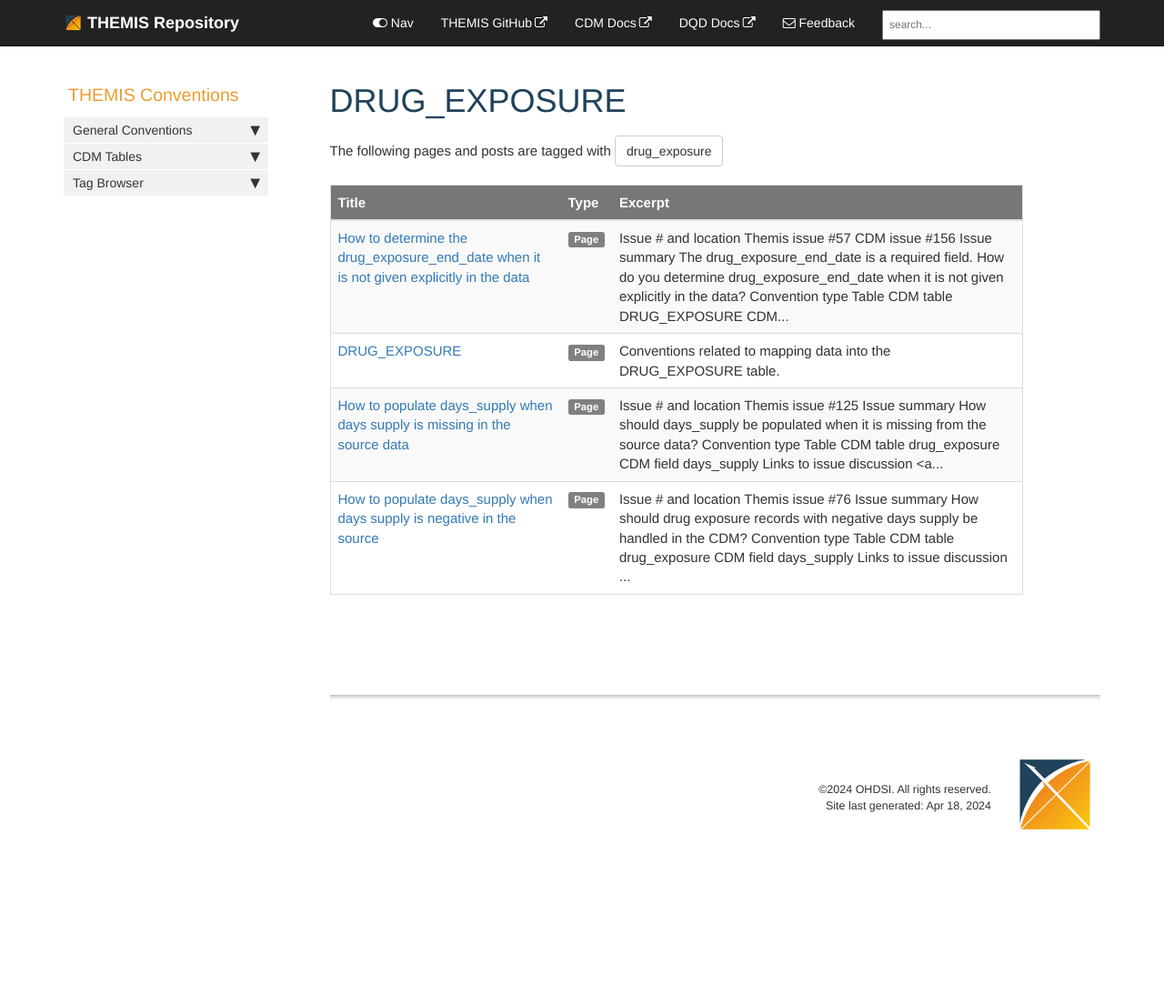
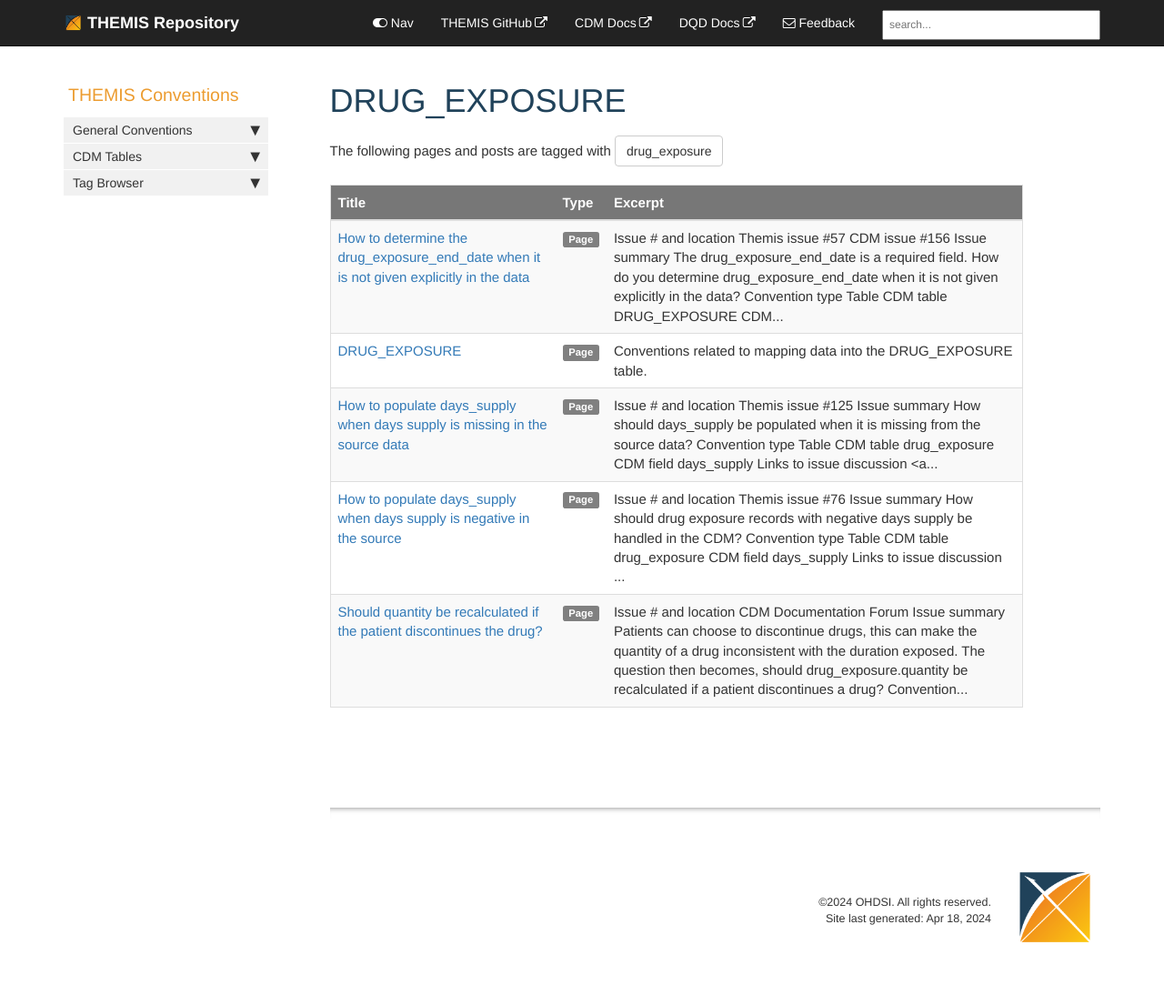
Before and after one commit to OHDSI/Themis, a Jekyll site: the page built from docs/pages/tags/tag_drug_exposure.md, in a window 1280 px wide. Shown: the whole page at 91% size. Built offline with Jekyll 4.4.1, drawn with Linux system fonts in a browser that asks for light colours; comment, search, counter and statistics services are not loaded; before the commit the page ends 981 px from its top, so only the background shows below that.

Commit message:
quantity recalculation
closes # 135

```diff
--- a/docs/_data/tags.yml
+++ b/docs/_data/tags.yml
@@ -26,6 +26,7 @@ allowed-tags:
   - value_as_number
   - negative
   - days_supply
+  - quantity
   - zip
   - postcode
 # Copyright 2021 Google LLC
--- a/docs/pages/drug_exposure/drug_exposure.md
+++ b/docs/pages/drug_exposure/drug_exposure.md
@@ -20,4 +20,6 @@ permalink: /drug_exposure.html
 | DAYS_SUPPLY   | [How to populate days_supply when days supply is missing in the source data](missing_days_supply.html)    |
 |----
 | DAYS_SUPPLY   | [How to populate days_supply when days supply is negative in the source data](negative_days_supply.html)    |
+|----
+| QUANTITY      | [Should quantity be recalculated if the patient discontinues the drug?](quantity_calculation.html) |
 |=====
--- /dev/null
+++ b/docs/pages/drug_exposure/quantity_calculation.md
@@ -0,0 +1,52 @@
+---
+title: Should quantity be recalculated if the patient discontinues the drug?
+keywords: drug, drug_exposure, quantity
+last_updated: April 16, 2024
+tags: [drug_exposure, quantity]
+sidebar: mydoc_sidebar
+permalink: /quantity_calculation.html
+---
+
+## Issue # and location
+
+- [CDM Documentation](https://ohdsi.github.io/CommonDataModel/cdm54.html#drug_exposure)
+- [Forum](https://forums.ohdsi.org/t/drug-exposure-quantity-recalculation/9607/6)
+
+## Issue summary
+
+Patients can choose to discontinue drugs, this can make the quantity of a drug inconsistent with the duration exposed. The question then becomes, should drug_exposure.quantity be recalculated if a patient discontinues a drug?
+
+## Convention type
+Table
+
+## CDM table
+`DRUG_EXPOSURE`
+
+## CDM field
+`quantity`
+
+## Links to issue discussion
+- [CDM Documentation](https://ohdsi.github.io/CommonDataModel/cdm54.html#drug_exposure)
+- [Forum](https://forums.ohdsi.org/t/drug-exposure-quantity-recalculation/9607/6)
+
+Format as follows:
+- [OHDSI Forums discussion](https://forums.ohdsi.org/t/drug-exposure-quantity-recalculation/9607)
+- [CDM Documentation](https://ohdsi.github.io/CommonDataModel/cdm54.html#drug_exposure)
+
+## Provenance of data
+General, all types of data
+
+## The ratified convention
+The quantity should represent the actual quantity of the drug dispensed and should not be recalculated/inferred based on dates if a patient discontinues a drug.
+
+## Date of ratification/published
+
+
+## Downstream implications
+No
+
+## Link to DQD check
+No
+
+## Related conventions/further information
+NA
```
Also changed, not shown: docs/pages/tags/tag_quantity.md (added, +11 -0 lines).
